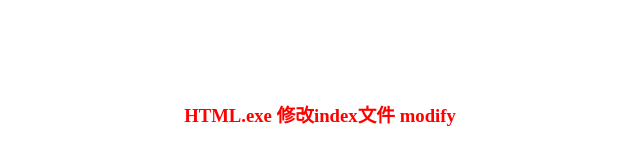
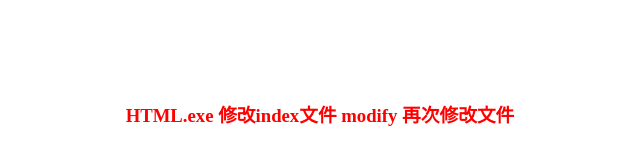
Before and after one commit to lb199771/pilishen.com, a plain HTML site: page index.html in a window 1280 px wide. Shown: the whole page, without its empty margins (320-960 px from the left). Drawn offline with Linux system fonts and the light colour scheme.

Commit message:
remodified index.html

```diff
--- a/index.html
+++ b/index.html
@@ -5,6 +5,6 @@
 	<link rel="stylesheet" type="text/css" href="style.css">
 <head>
 <body>
-	<h3>HTML.exe 修改index文件 modify</h3>
+	<h3>HTML.exe 修改index文件 modify  再次修改文件</h3>
 </body>
 </html>
```
